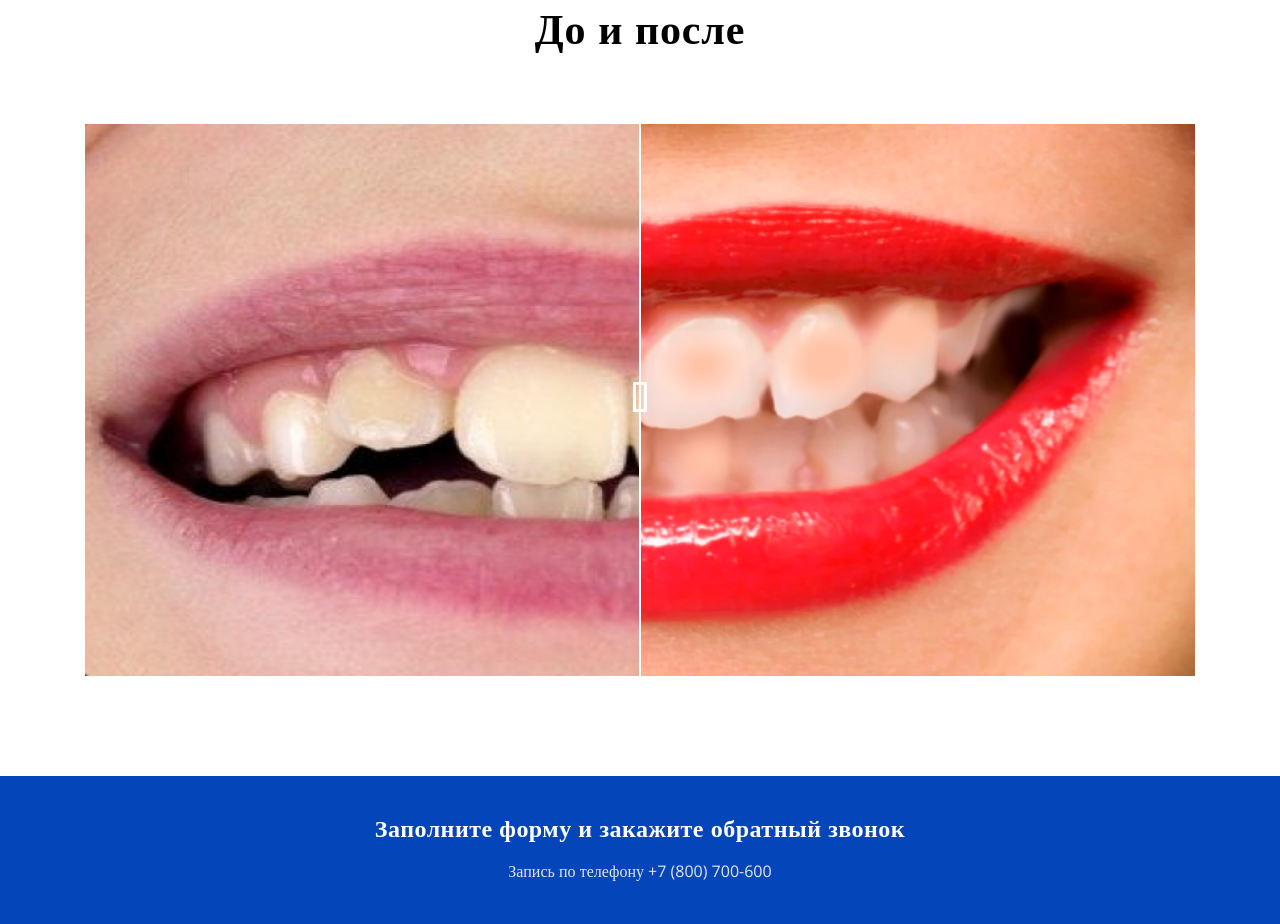
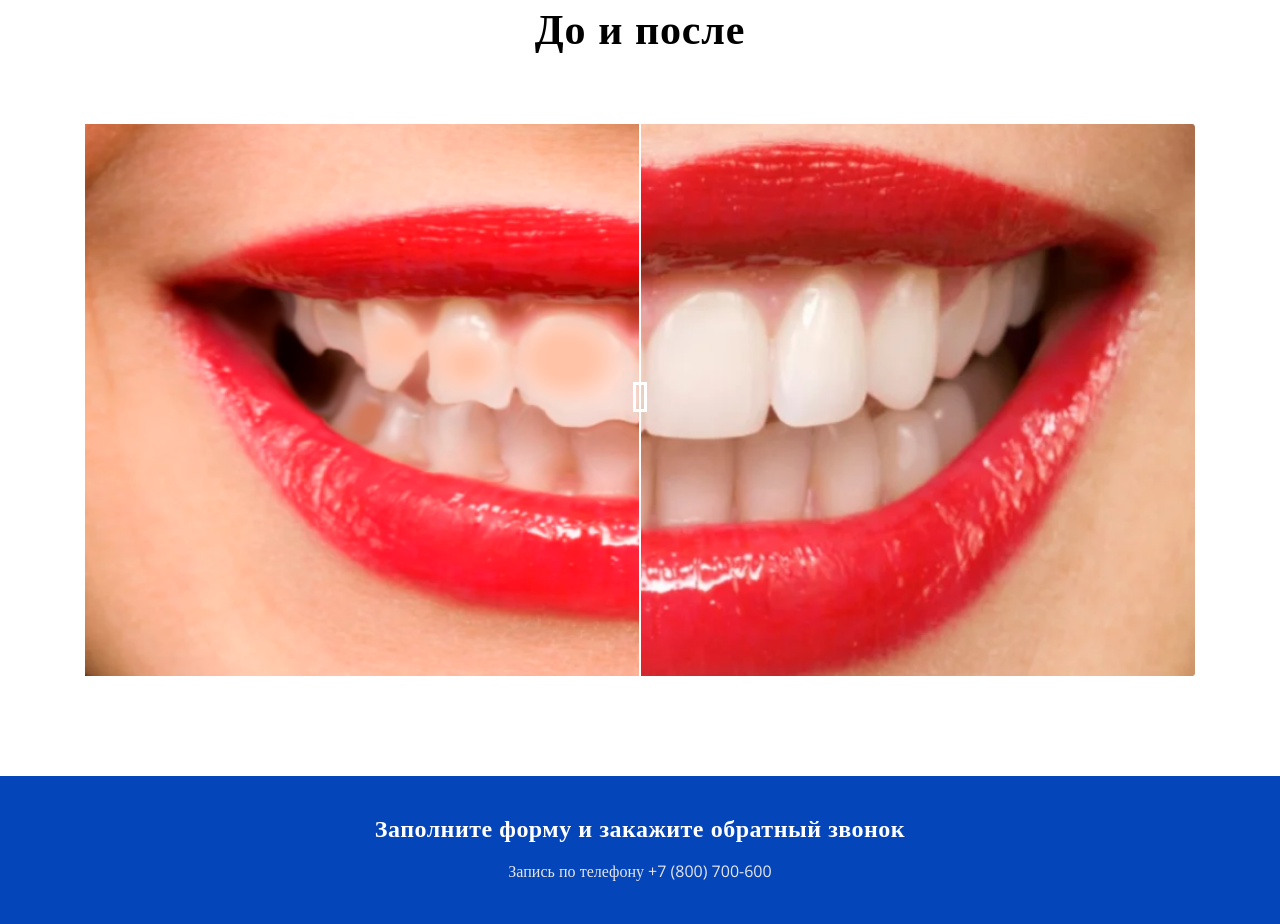
Before and after one commit to manfbu/manfbu.github.io, a website: page Stomotolog/index.html in a window 1280 px wide. Shown: the part 4980-5904 px from the top of the page. Drawn offline with nearby package versions, Linux system fonts and the light colour scheme.

Commit message:
залил вторуюболле доработунную версю сайта стомат

```diff
--- a/Stomotolog/index.html
+++ b/Stomotolog/index.html
@@ -5,7 +5,7 @@
     <meta name="viewport" content="width=device-width, initial-scale=1.0">
     <title>Delta</title>
     <link rel="stylesheet" href="scss/style.css">
-    <link rel="stylesheet" href="scss/animate.css">
+    <link rel="stylesheet" href="scss/animaкte.css">
     <link rel="stylesheet" href="scss/bootstrap.min.css">
     <link href="https://fonts.googleapis.com/css2?family=Open+Sans:wght@400;700&display=swap" rel="stylesheet">
     <link rel="stylesheet" type="text/css" href="slick/slick.css"/>
@@ -483,8 +483,8 @@
             <div class="row">
                 <div class="col-md-12">
                     <div class="cocoen">
-                        <img src="img/Mask Group.png" alt="" class="b-a_img">
                         <img src="img/image 19 копия.png" alt="" class="b-a_img">
+                        <img src="img/after.png" alt="" class="b-a_img">
                     </div>
                 </div>
             </div>
```
Also changed, not shown: Stomotolog/img/after.png (added).
